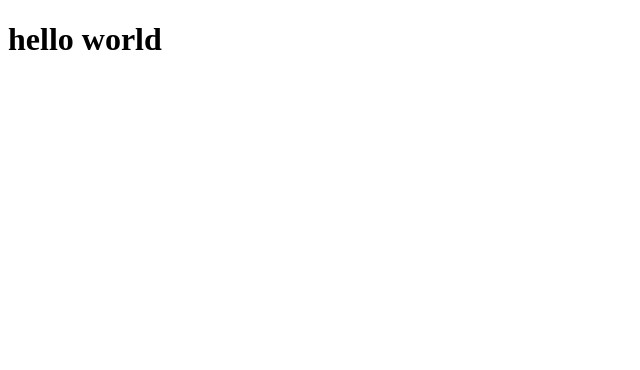
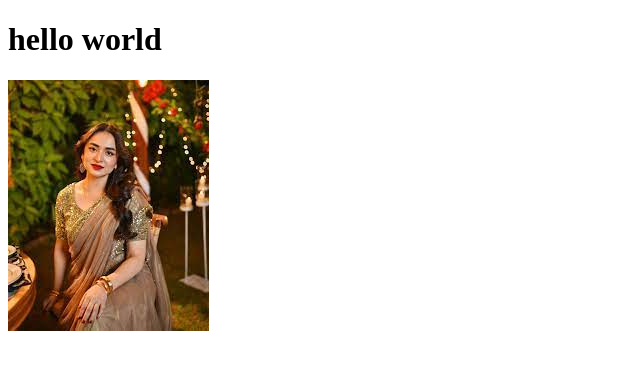
Before and after one commit to mdruhitbeensiddik/hp, a plain HTML site: page index.html in a window 1280 px wide. Shown: the whole page, without its empty margins (0-640 px from the left). Drawn offline with Linux system fonts and the light colour scheme.

Commit message:
image add korsi

```diff
--- a/index.html
+++ b/index.html
@@ -10,6 +10,7 @@
 
 <body>
     <h1>hello world</h1>
+    <img src="download.jpg" alt="">
 
 </body>
 
```
Also changed, not shown: download.jpg (added).
